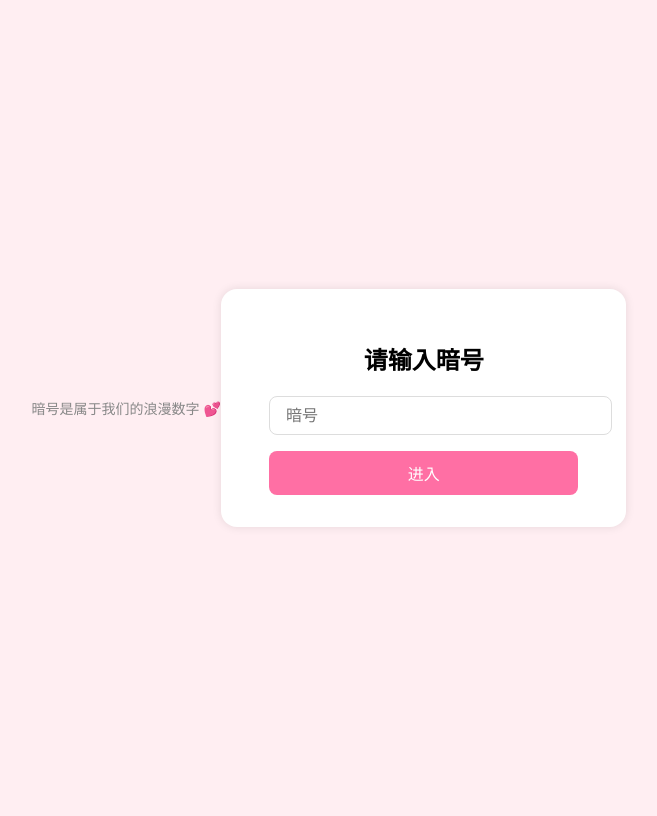
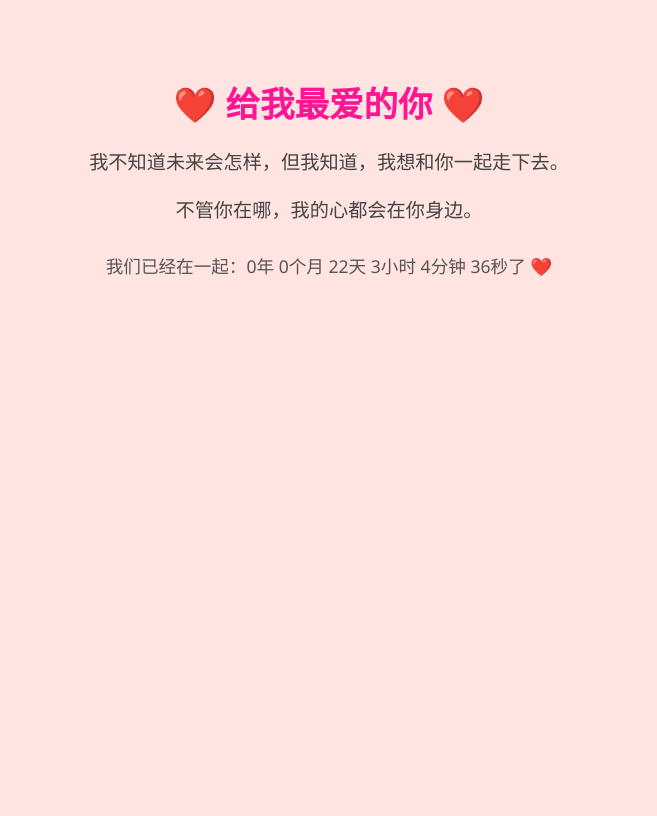
Before and after one commit to peepeew/love-gf-web, a Flask app: page /login in a window 1280 px wide. Shown: the whole page, without its empty margins (311-968 px from the left). After the commit the page ends 276 px from the top, so only its background shows below. Run offline with Flask 3, Linux system fonts and the light colour scheme.

Commit message:
fix: update html

```diff
--- a/templates/login.html
+++ b/templates/login.html
@@ -1,22 +1,75 @@
 <!DOCTYPE html>
-<html>
+<html lang="zh">
 <head>
-  <meta charset="utf-8">
-  <title>输入暗号</title>
-  <p style="text-align:center;font-size:14px;color:#888">暗号是属于我们的浪漫数字 💕</p>
+  <meta charset="UTF-8">
+  <title>给我最爱的你</title>
+  <meta name="viewport" content="width=device-width, initial-scale=1.0">
   <style>
-    body{display:flex;justify-content:center;align-items:center;height:100vh;background:#ffeef2;font-family:sans-serif}
-    form{background:#fff;padding:2rem 3rem;border-radius:1rem;box-shadow:0 0 10px rgba(0,0,0,.1)}
-    input{padding:.6rem 1rem;font-size:1rem;border:1px solid #ddd;border-radius:.5rem;width:100%}
-    button{margin-top:1rem;padding:.6rem 1rem;font-size:1rem;border:none;border-radius:.5rem;background:#ff6fa4;color:#fff;cursor:pointer;width:100%}
+    body {
+      background: mistyrose;
+      font-family: 'Segoe UI', sans-serif;
+      text-align: center;
+      padding: 50px 20px;
+    }
+    h1 {
+      color: deeppink;
+      font-size: 2em;
+      animation: heartbeat 1.5s infinite;
+    }
+    p {
+      font-size: 1.2em;
+      color: #444;
+      margin-top: 20px;
+    }
+    #love-time {
+      font-size: 1.1em;
+      margin-top: 30px;
+      color: #555;
+    }
+    @keyframes heartbeat {
+      0% { transform: scale(1); }
+      50% { transform: scale(1.08); }
+      100% { transform: scale(1); }
+    }
   </style>
 </head>
 <body>
-  <form method="POST">
-    <h2 style="text-align:center">请输入暗号</h2>
-    {% if error %}<p style="color:red">{{ error }}</p>{% endif %}
-    <input type="password" name="password" placeholder="暗号">
-    <button type="submit">进入</button>
-  </form>
+  <h1>❤️ 给我最爱的你 ❤️</h1>
+
+  <p>我不知道未来会怎样，但我知道，我想和你一起走下去。</p>
+  <p>不管你在哪，我的心都会在你身边。</p>
+
+  <p id="love-time"></p>
+
+  <script>
+    // ❤️ 设置纪念日时间（在一起的那天）
+    const startDate = new Date("2025-05-02T00:00:00");
+
+    function updateLoveTime() {
+      const now = new Date();
+      let delta = Math.floor((now - startDate) / 1000); // 秒差
+
+      const years = Math.floor(delta / (365 * 24 * 3600));
+      delta %= 365 * 24 * 3600;
+
+      const months = Math.floor(delta / (30 * 24 * 3600));
+      delta %= 30 * 24 * 3600;
+
+      const days = Math.floor(delta / (24 * 3600));
+      delta %= 24 * 3600;
+
+      const hours = Math.floor(delta / 3600);
+      delta %= 3600;
+
+      const minutes = Math.floor(delta / 60);
+      const seconds = delta % 60;
+
+      const text = `我们已经在一起：${years}年 ${months}个月 ${days}天 ${hours}小时 ${minutes}分钟 ${seconds}秒了 ❤️`;
+      document.getElementById("love-time").textContent = text;
+    }
+
+    updateLoveTime();
+    setInterval(updateLoveTime, 1000);
+  </script>
 </body>
 </html>
```
